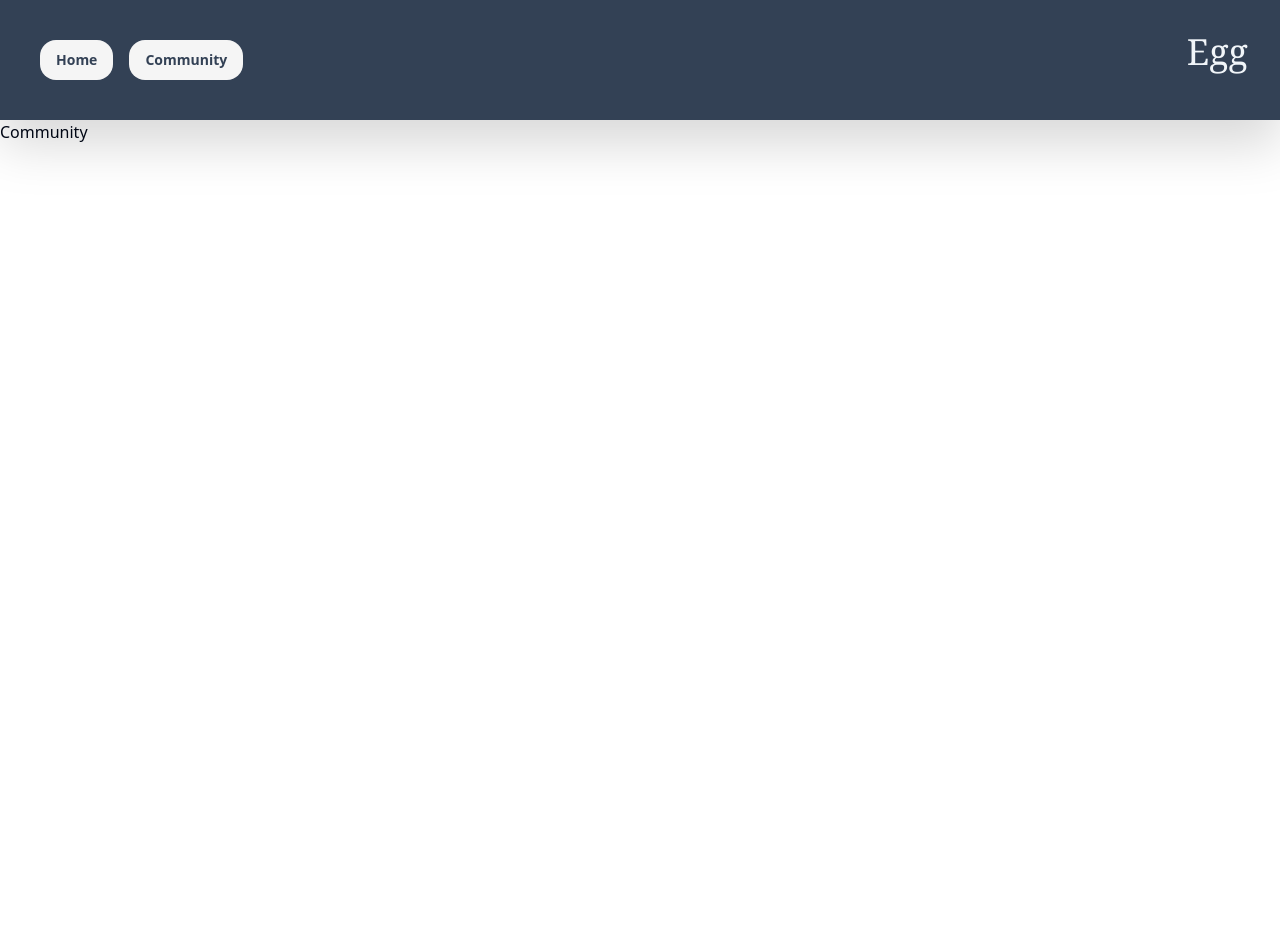
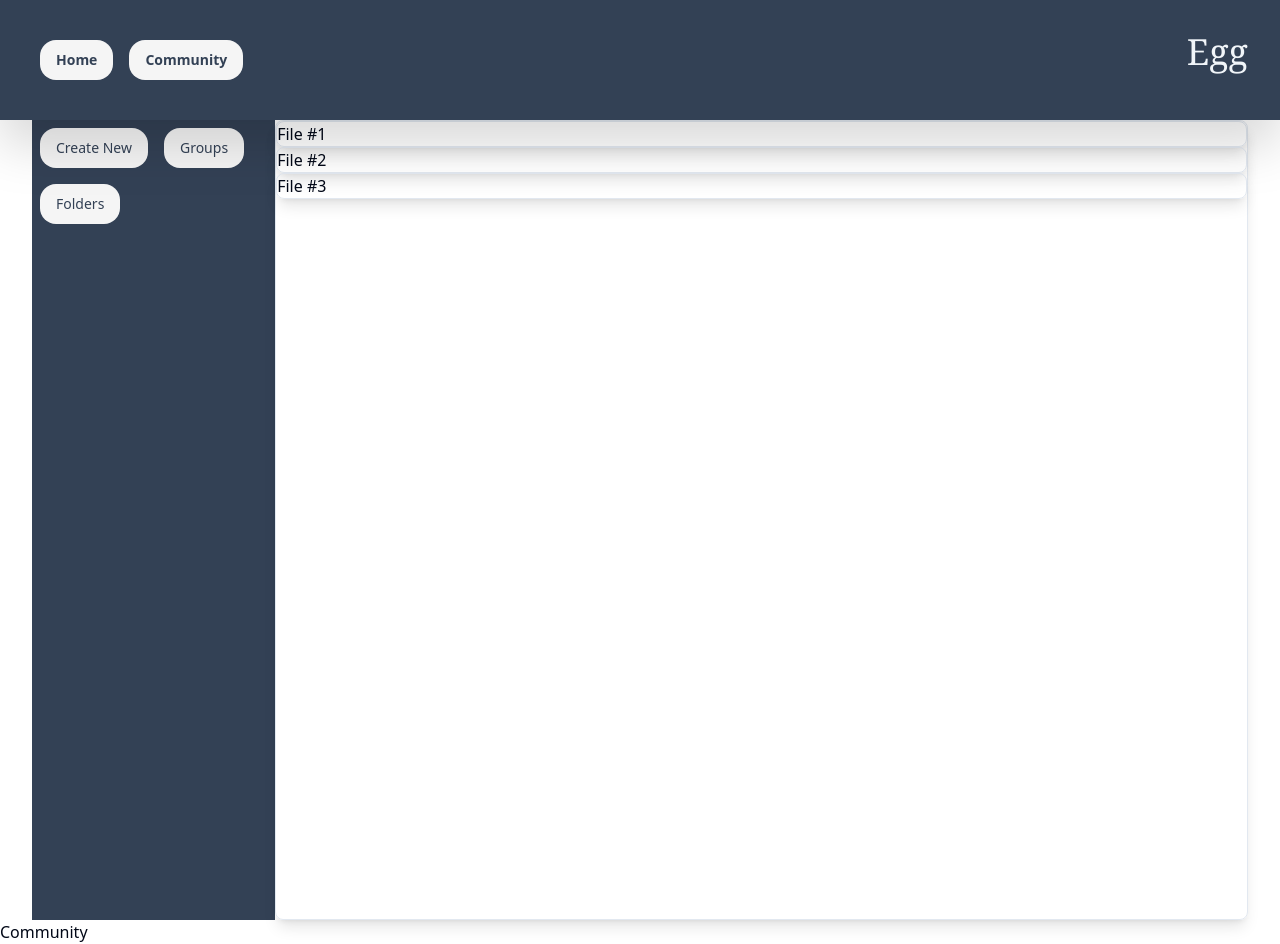
Before and after one commit to sonnyding1/CS35L-Egg, a React (Vite) app in the folder frontend/: page /community in a window 1280 px wide. Before the commit the page ends 800 px from the top, so only its background shows below. Built offline with nearby package versions, Linux system fonts and the light colour scheme.

Commit message:
Creating layout.jsx and an example.

```diff
--- /dev/null
+++ b/frontend/src/components/layout.jsx
@@ -0,0 +1,55 @@
+import * as React from "react"
+
+import { cn } from "@/lib/utils"
+
+
+// MainLayout: The fundamental layout housing the two columns (side bar and contents)
+// Colspan size is 5 so that sidebar:content ratio would be 1:4
+const MainLayout = React.forwardRef(({className, ...props}, ref) => (
+    <div
+        ref={ref}
+        className={cn("h-screen container mx-auto grid grid-cols-5")}
+        //grid-rows-[auto,1fr,auto]
+        {...props}
+    />
+
+))
+MainLayout.displayName = "MainLayout"
+
+
+// SideBar: Featured on the left, fixed, narrow
+const SideBar = React.forwardRef(({className, ...props}, ref) => (
+    <div
+        ref={ref}
+        className={cn("bg-slate-700")}
+        {...props}
+    />
+
+))
+SideBar.displayName = "SideBar"
+
+// MainBar: Contents.
+const MainBar = React.forwardRef(({className, ...props}, ref) => (
+    <div
+        ref={ref}
+        className={cn("rounded-lg border shadow-lg col-span-4 grid-rows-[repeat(auto-fill,minmax(100px,1fr))]")}
+        {...props}
+    />
+
+))
+MainBar.displayName = "MainBar"
+
+// Box
+const Box = React.forwardRef(({className, ...props}, ref) => (
+    <div
+        ref={ref}
+        className={cn("rounded-lg border shadow-lg ")}
+        {...props}
+    />
+
+))
+Box.displayName = "Box"
+
+
+
+export {MainLayout, SideBar, MainBar, Box}
--- a/frontend/src/pages/Community.jsx
+++ b/frontend/src/pages/Community.jsx
@@ -1,9 +1,36 @@
 import Navigation from "@/components/navigation";
+import { Button } from "@/components/ui/button";
+import {MainLayout, SideBar, MainBar, Box} from "@/components/layout"
 
 function Community() {
   return (
     <div>
       <Navigation />
+      <MainLayout>
+        <SideBar>
+          <Button variant="navButton">
+            Create New
+          </Button>
+          <Button variant="navButton">
+            Groups
+          </Button>
+          <Button variant="navButton">
+            Folders
+          </Button>
+
+        </SideBar>
+        <MainBar>
+          <Box>
+            File #1
+          </Box>
+          <Box>
+            File #2
+          </Box>
+          <Box>
+            File #3
+          </Box>
+        </MainBar>
+      </MainLayout>
       <h1>Community</h1>
     </div>
   );
```
Also changed, not shown: 1 other file (tests, documents, lock files or other folders).
